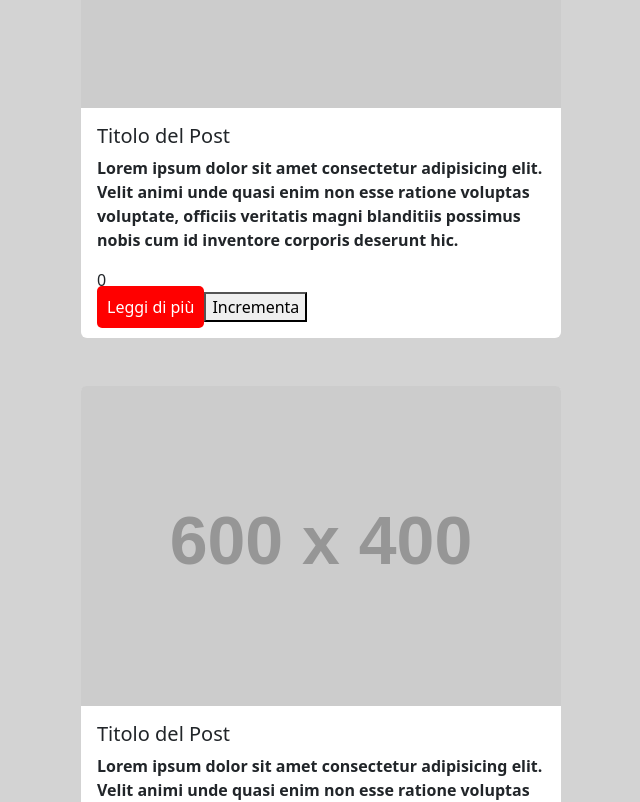
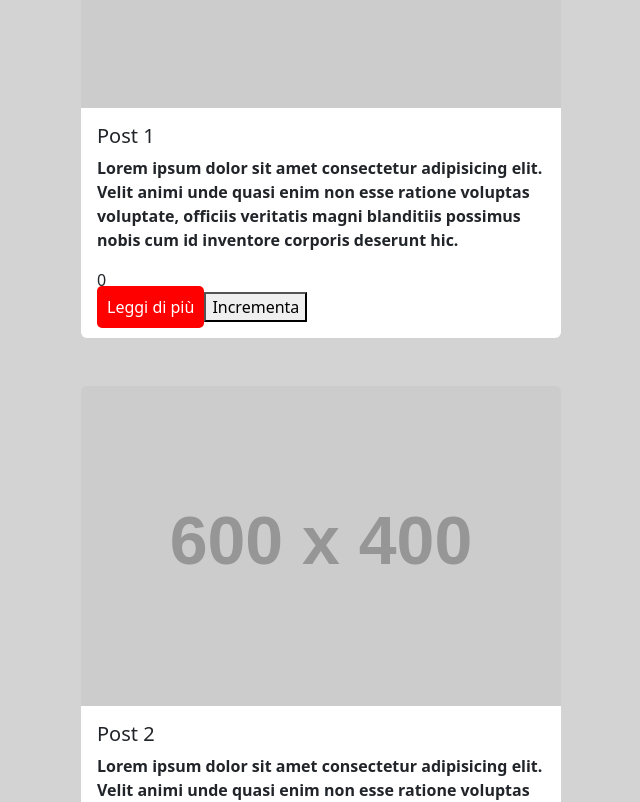
Before and after one commit to DavidIncarbone/react-props, a React (Vite) app: page / in a window 1280 px wide. Shown: the part 300-1102 px from the top of the page, without its empty margins (335-975 px from the left). Built offline with nearby package versions, Linux system fonts and the light colour scheme.

Commit message:
add conditions for show only published value === true

```diff
--- a/src/components/Main.jsx
+++ b/src/components/Main.jsx
@@ -7,6 +7,7 @@ function Main() {
         <main>
             <ul>
                 {posts.map(post => (
+                    post.published === true &&
                     <Card title={post.title} description={post.content} image={post.image} key={post.id} />
                 ))}
             </ul>
--- a/src/data/posts.js
+++ b/src/data/posts.js
@@ -1,43 +1,8 @@
-// const posts = [
-//     {
-//         titolo: "post 1",
-//         descrizione: "Descrizione del post 1",
-//         immagine: "/blog-1.avif",
-//         id: "1"
-//     },
-//     {
-//         titolo: "post 2",
-//         descrizione: "Descrizione del post 2",
-//         immagine: "/blog-2.jpg",
-//         id: "2"
-//     },
-//     {
-//         titolo: "post 3",
-//         descrizione: "Descrizione del post 3",
-//         immagine: "/blog-3.jpg",
-//         id: "3"
-//     },
-//     {
-//         titolo: "post 4",
-//         descrizione: "Descrizione del post 4",
-//         immagine: "/blog-4.webp",
-//         id: "4"
-
-//     },
-//     {
-//         titolo: "post 5",
-//         descrizione: "Descrizione del post 5",
-//         immagine: "/blog-5.jpg",
-//         id: "5"
-//     }
-// ];
-
-// export default posts;
 
 const posts = [
     {
         id: 1,
-        title: "Titolo del Post",
+        title: "Post 1",
         image: 'https://placehold.co/600x400',
         content:
             "Lorem ipsum dolor sit amet consectetur adipisicing elit. Velit animi unde quasi enim non esse ratione voluptas voluptate, officiis veritatis magni blanditiis possimus nobis cum id inventore corporis deserunt hic.",
@@ -46,7 +11,7 @@ const posts = [
     },
     {
         id: 2,
-        title: "Titolo del Post",
+        title: "Post 2",
         image: 'https://placehold.co/600x400',
         content:
             "Lorem ipsum dolor sit amet consectetur adipisicing elit. Velit animi unde quasi enim non esse ratione voluptas voluptate, officiis veritatis magni blanditiis possimus nobis cum id inventore corporis deserunt hic.",
@@ -55,7 +20,7 @@ const posts = [
     },
     {
         id: 3,
-        title: "Titolo del Post",
+        title: "Post 3",
         image: 'https://placehold.co/600x400',
         content:
             "Lorem ipsum dolor sit amet consectetur adipisicing elit. Velit animi unde quasi enim non esse ratione voluptas voluptate, officiis veritatis magni blanditiis possimus nobis cum id inventore corporis deserunt hic.",
@@ -64,7 +29,7 @@ const posts = [
     },
     {
         id: 4,
-        title: "Titolo del Post",
+        title: "Post 4",
         image: 'https://placehold.co/600x400',
         content:
             "Lorem ipsum dolor sit amet consectetur adipisicing elit. Velit animi unde quasi enim non esse ratione voluptas voluptate, officiis veritatis magni blanditiis possimus nobis cum id inventore corporis deserunt hic.",
```
